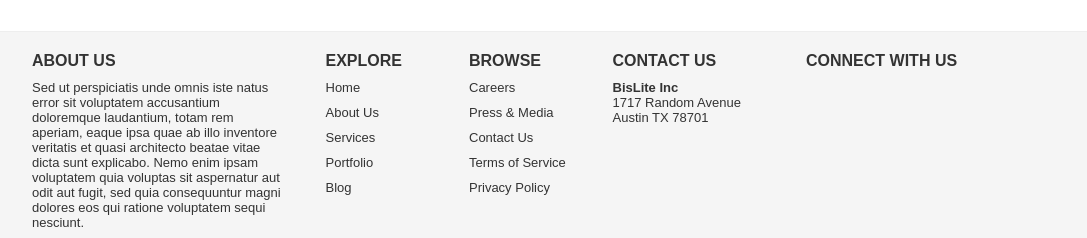
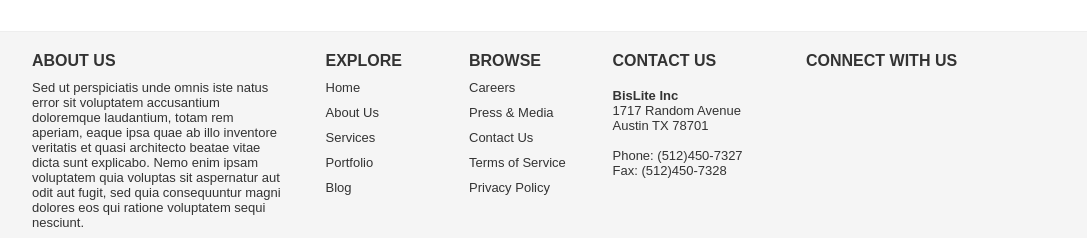
Before and after one commit to taletski/firstpage-vanilla, a plain HTML site: page index.html in a window 1280 px wide. Shown: the part 1424-1662 px from the top of the page, without its empty margins (96-1183 px from the left). Drawn offline with Linux system fonts and the light colour scheme.

Commit message:
implemented "contact us" subsection

```diff
--- a/index.html
+++ b/index.html
@@ -235,11 +235,13 @@
 				<div class="card__head">
 					<span class="card__header card__header_span">CONTACT US</span>
 				</div>
-				<div class="card__content card__content_padding-top footer_small-font">
+				<div class="card__content card__content_padding-top-large footer_small-font">
 					<b>BisLite Inc</b><br>
 					1717 Random Avenue<br>
-					Austin TX 78701
+					Austin TX 78701<br><br>
 
+					Phone: (512)450-7327<br>
+					Fax: (512)450-7328
 				</div>
 			</div>
 
--- a/style.css
+++ b/style.css
@@ -448,6 +448,10 @@ height only.
 	width: 250px;
 }
 
+.card__content_padding-top-large {
+	padding-top: 18px;
+}
+
 .copyright {
 	width: 750px;
 }
```
